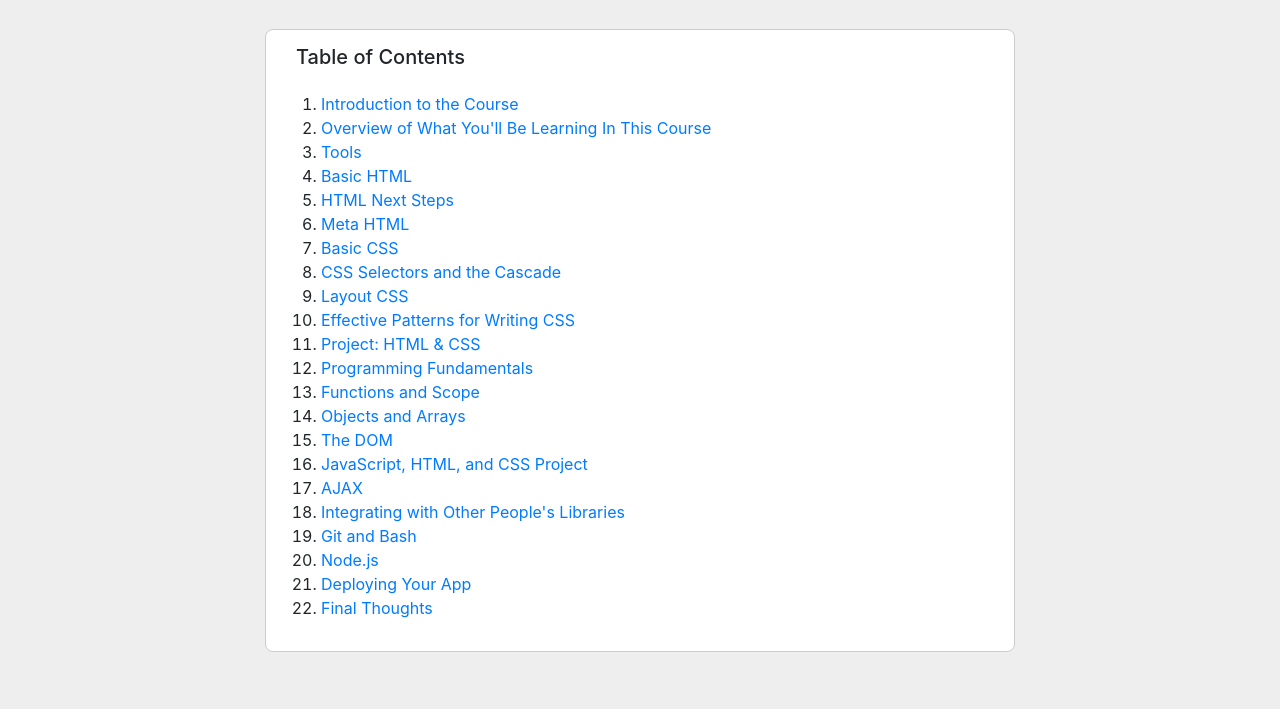
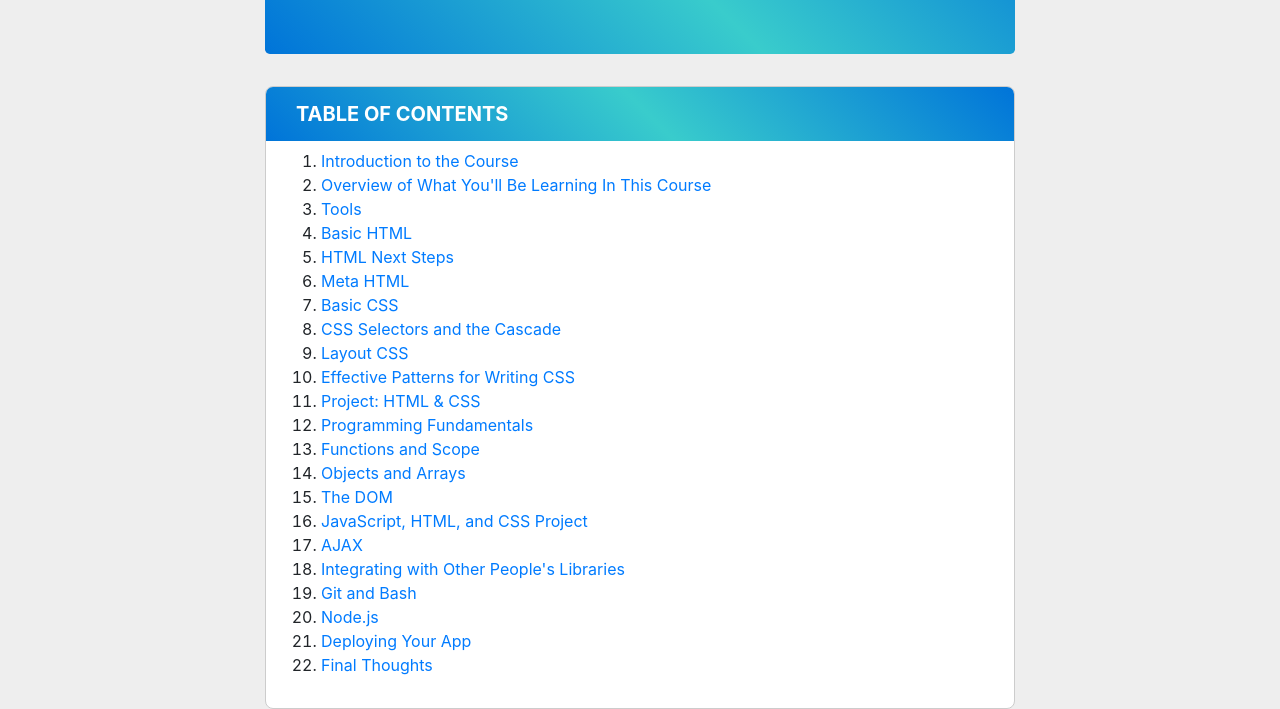
Before and after one commit to dev-ahmedhany/intro-to-web-dev, a Gatsby site: page / in a window 1280 px wide. Shown: the part 253-962 px from the top of the page. Before the commit the page ends 905 px from the top, so only its background shows below. Built offline with nearby package versions, Linux system fonts and the light colour scheme; Gatsby itself is replaced by a stand-in of ours.

Commit message:
fix home

```diff
--- a/src/pages/index.js
+++ b/src/pages/index.js
@@ -1,13 +1,12 @@
 import * as React from 'react'
 import { graphql } from 'gatsby'
 import Card from "../components/TOCCard";
+import TemplateWrapper from '../layouts'
 
-import "bootstrap/dist/css/bootstrap.css";
-import 'codemirror/lib/codemirror.css'
-import "prismjs/themes/prism-solarizedlight.css";
 import "./index.css";
 
 const IndexPage = ({data}) => (
+  <TemplateWrapper>
   <div className="index">
     <div className="jumbotron gradient">
       <h1>Intro to Web Dev</h1>
@@ -18,6 +17,7 @@
       content={data.allMarkdownRemark.edges}
     />
   </div>
+  </TemplateWrapper>
 );
 
 export const query = graphql`
```
